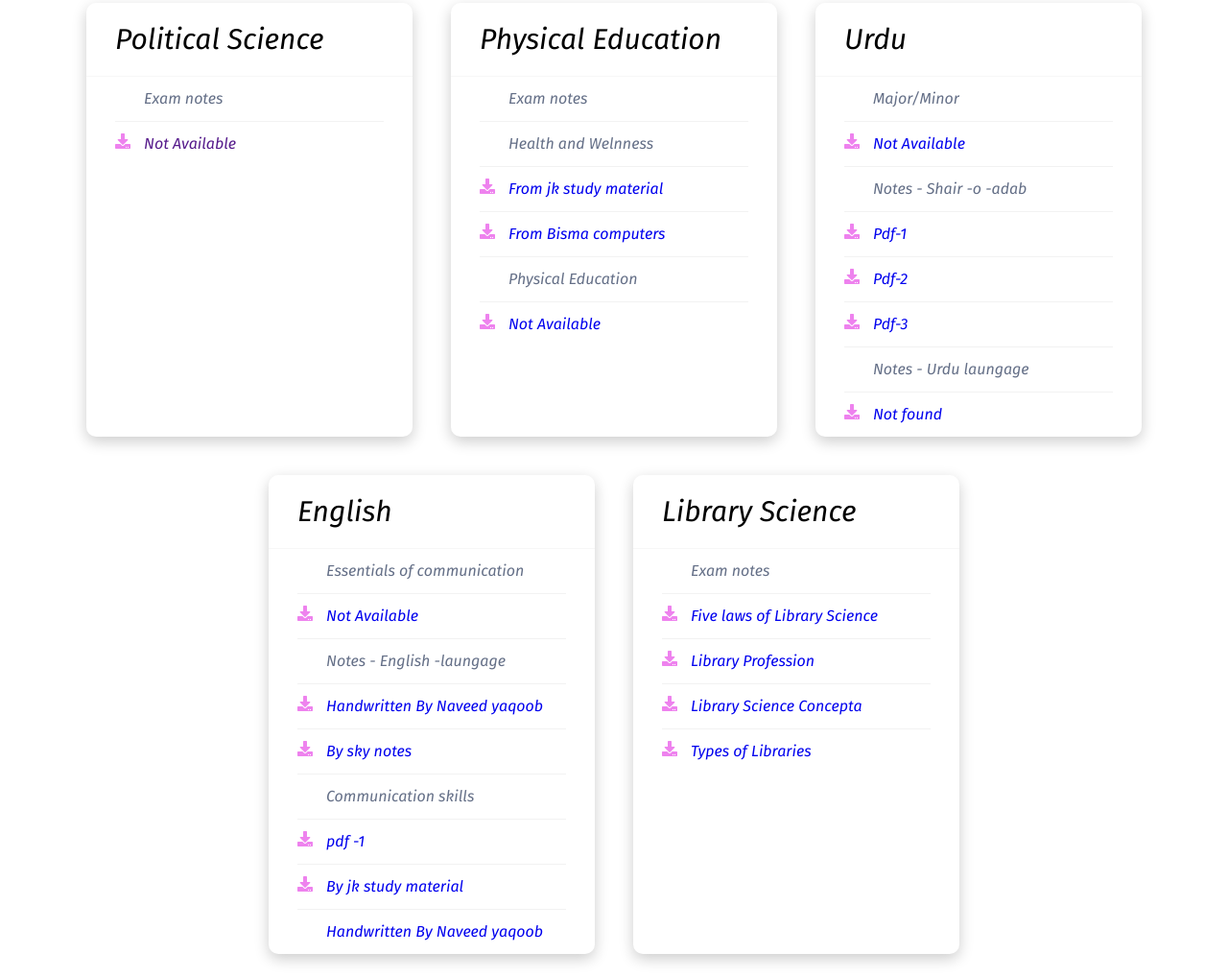
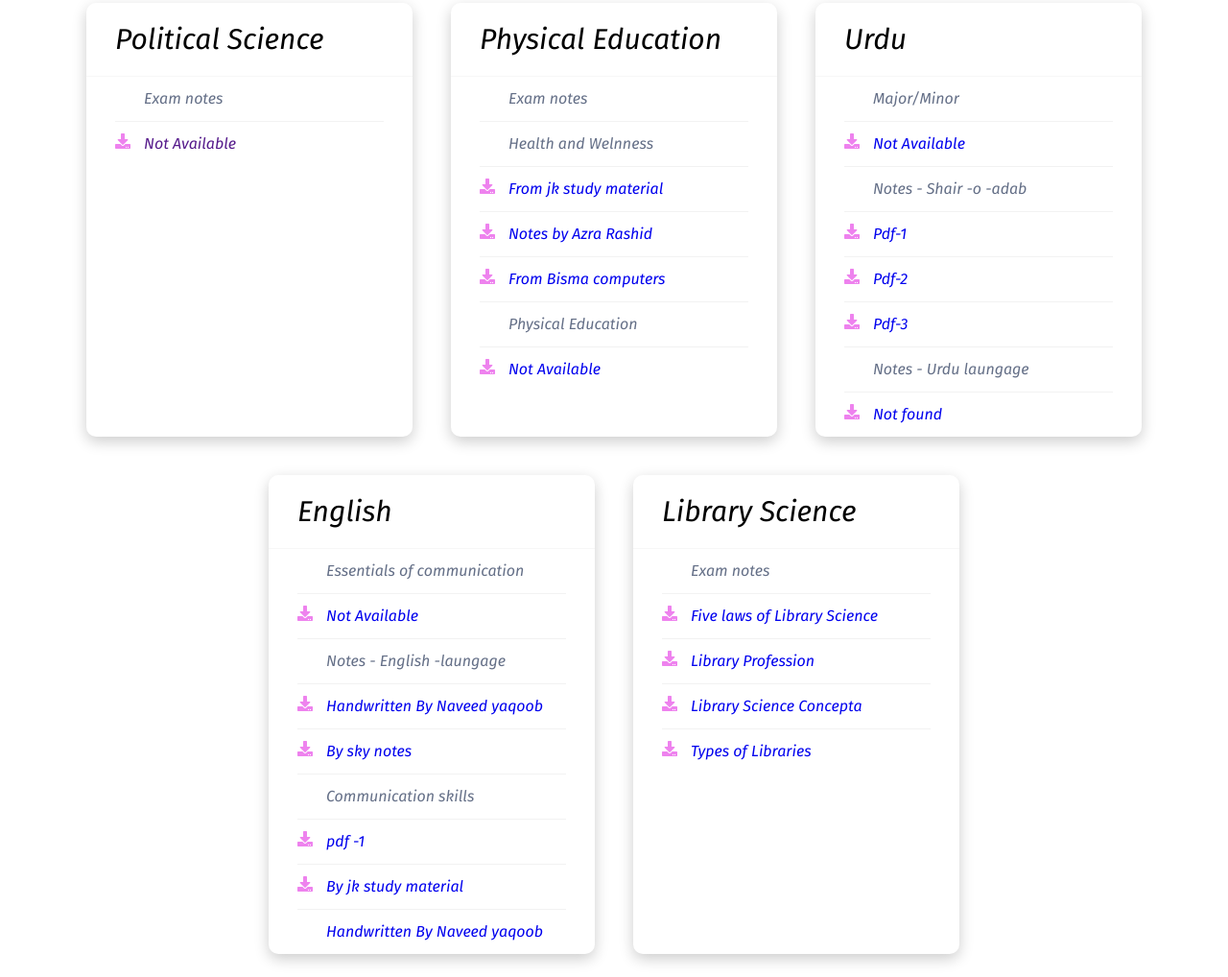
Before and after one commit to bhatmohsin/notesbook, a plain HTML site: page pages/semester_2.html in a window 1280 px wide. Shown: the part 3218-4236 px from the top of the page at 96% size. Drawn offline with nearby package versions, Linux system fonts and the light colour scheme.

Commit message:
Update semester_2.html

```diff
--- a/pages/semester_2.html
+++ b/pages/semester_2.html
@@ -350,6 +350,7 @@ href="https://drive.google.com/file/d/1X5cxh3RqrezZHfD_Q7BjCAD_JXu15i-J/view?usp
                 <li>Exam notes</li>
                 <li>Health and Welnness</li>
                 <li><a href="https://drive.usercontent.google.com/u/1/uc?id=1ZaLlQs1GcDd4uGpkG9rKYIa9xnVaPbLP&export=download"><i class="fa fa-download"></i>From jk study material</a></li>
+                 <li><a href="https://drive.google.com/file/d/11W1UVFLfxP-F3KEPsFqi6cmnww0FHk45/view?usp=drivesdk"><i class="fa fa-download"></i>Notes by Azra Rashid</a></li>
                  <li><a href=" <li><a href="https://drive.usercontent.google.com/u/1/uc?id=1ZaLlQs1GcDd4uGpkG9rKYIa9xnVaPbLP&export=download"><i class="fa fa-download"></i>From Bisma computers</a></li>
                 <li>Physical Education</li>
                 <li><a href="not_found.html"><i class="fa fa-download"></i>Not Available</a></li>
```
